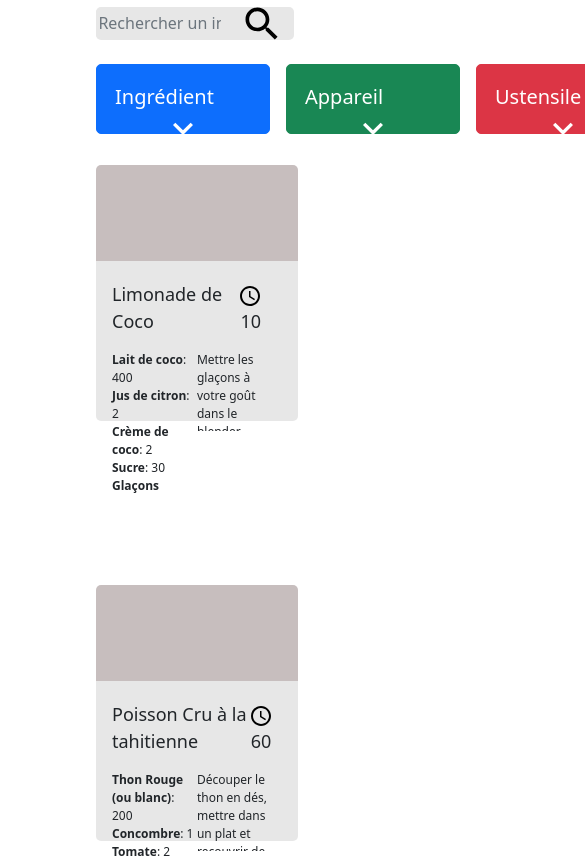
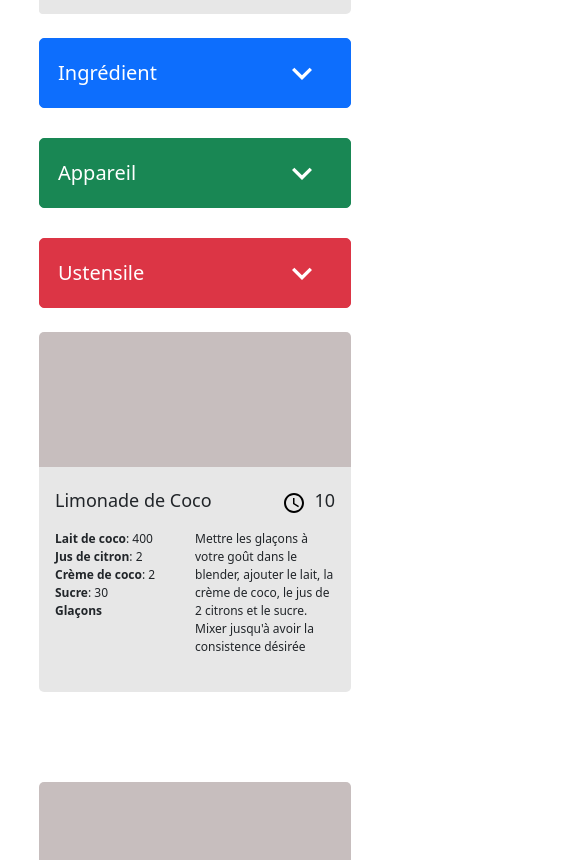
Before and after one commit to ArthurB2077/les-petits-plats, a website with bundled scripts: page index.html in a window 390 px wide. Shown: the part 179-1039 px from the top of the page, 585 px wide, since content can reach past the window. Built offline with nearby package versions, Linux system fonts and the light colour scheme.

Commit message:
Responsivity achieved

```diff
--- a/frontend/components/Search.js
+++ b/frontend/components/Search.js
@@ -30,7 +30,7 @@ class Search {
     }
 }
 const input = factory.createDOMElement('input', { id: 'searchbar-input', class: 'searchbar-input form-control me-2', type: 'search', placeholder: 'Rechercher un ingrédient, appareil, ustensiles ou une recette', 'aria-label': 'Barre de recherche' });
-const icon = factory.createDOMElement('svg', { class: 'me-3', 'aria-label': 'Loupe', width: '33', height: '33', viewBox: '0 0 33 33', fill: 'none', xmlns: 'http://www.w3.org/2000/svg' }, factory.createDOMElement('path', {d: 'M23.4167 20.6667H21.9683L21.455 20.1717C23.2517 18.0817 24.3333 15.3683 24.3333 12.4167C24.3333 5.835 18.9983 0.5 12.4167 0.5C5.835 0.5 0.5 5.835 0.5 12.4167C0.5 18.9983 5.835 24.3333 12.4167 24.3333C15.3683 24.3333 18.0817 23.2517 20.1717 21.455L20.6667 21.9683V23.4167L29.8333 32.565L32.565 29.8333L23.4167 20.6667ZM12.4167 20.6667C7.85167 20.6667 4.16667 16.9817 4.16667 12.4167C4.16667 7.85167 7.85167 4.16667 12.4167 4.16667C16.9817 4.16667 20.6667 7.85167 20.6667 12.4167C20.6667 16.9817 16.9817 20.6667 12.4167 20.6667Z', fill: 'black'}));
+const icon = factory.createDOMElement('svg', { id: 'search-icon-zoom', class: 'me-3', 'aria-label': 'Loupe', width: '33', height: '33', viewBox: '0 0 33 33', fill: 'none', xmlns: 'http://www.w3.org/2000/svg' }, factory.createDOMElement('path', {d: 'M23.4167 20.6667H21.9683L21.455 20.1717C23.2517 18.0817 24.3333 15.3683 24.3333 12.4167C24.3333 5.835 18.9983 0.5 12.4167 0.5C5.835 0.5 0.5 5.835 0.5 12.4167C0.5 18.9983 5.835 24.3333 12.4167 24.3333C15.3683 24.3333 18.0817 23.2517 20.1717 21.455L20.6667 21.9683V23.4167L29.8333 32.565L32.565 29.8333L23.4167 20.6667ZM12.4167 20.6667C7.85167 20.6667 4.16667 16.9817 4.16667 12.4167C4.16667 7.85167 7.85167 4.16667 12.4167 4.16667C16.9817 4.16667 20.6667 7.85167 20.6667 12.4167C20.6667 16.9817 16.9817 20.6667 12.4167 20.6667Z', fill: 'black'}));
 const search = new Search(input, icon, 'root');
 search.renderSearch();
 
--- a/frontend/style/components/dropdown-filter.scss
+++ b/frontend/style/components/dropdown-filter.scss
@@ -1,10 +1,21 @@
+#root {
+  @media all and (min-width: 200px) and (max-width: 600px) {
+    margin: 10%;
+  }
   .btn-group-container {
     display: inline-grid;
     grid-template-columns: auto auto auto;
+    @media all and (min-width: 200px) and (max-width: 840px) {
+      grid-template-columns: auto;
+      width: 100%;
+      grid-row-gap: 30px;
+    }
     .dropdown-btn-group {
       display: flex;
       flex-direction: column;
-    width: fit-content;
+      @media all and (min-width: 200px) and (max-width: 840px) {
+        margin-right: 0 !important;
+      }
       .dropdown-button {
         height: 70px !important;
         border-radius: 5px;
@@ -15,6 +26,9 @@
           margin-right: 10px;
           float: left;
           color: white;
+          @media all and (min-width: 200px) and (max-width: 840px) {
+            margin-right: 0;
+          }
           &::placeholder {
             color: white;
             opacity: 1;
@@ -24,6 +38,18 @@
           }
         }
         .dropdown-spinner {
+          @media all and (min-width: 600px) and (max-width: 840px) {
+            margin-left: 55%;
+          }
+          @media all and (min-width: 440px) and (max-width: 600px) {
+            margin-left: 45%;
+          }
+          @media all and (min-width: 355px) and (max-width: 440px) {
+            margin-left: 30%;
+          }
+          @media all and (min-width: 200px) and (max-width: 355px) {
+            margin-left: 0;
+          }
           path {
             pointer-events: none;
           }
@@ -78,3 +104,4 @@
       }
     }
   }
+}
--- a/frontend/style/components/recipe.scss
+++ b/frontend/style/components/recipe.scss
@@ -9,31 +9,36 @@
     grid-template-columns: auto auto;
     grid-column-gap: 8%;
   }
-  @media all and (min-width: 260px) and (max-width: 1480px) {
+  @media all and (min-width: 200px) and (max-width: 1480px) {
     grid-column-gap: 10%;
   }
-  @media all and (min-width: 260px) and (max-width: 1029px) {
+  @media all and (min-width: 200px) and (max-width: 1029px) {
     grid-template-columns: auto;
     grid-row-gap: 100px;
     padding: 50px;
   }
-  @media all and (min-width: 260px) and (max-width: 679px) {
+  @media all and (min-width: 200px) and (max-width: 679px) {
     padding: 0;
+    grid-row-gap: 50px;
+  }
+  @media all and (min-width: 200px) and (max-width: 500px) {
+    padding: 0;
+    grid-row-gap: 0;
   }
   .recipe {
     display: flex;
     height: 450px;
     border-radius: 5px;
     z-index: 0;
-    @media all and (min-width: 260px) and (max-width: 550px) {
-      height: 320px;
+    @media all and (min-width: 200px) and (max-width: 300px) {
+      height: 500px !important;
     }
     .recipe-img {
       background: $secondary-bg-color;
       height: 50%;
       border-top-right-radius: 5px;
       border-top-left-radius: 5px;
-      @media all and (min-width: 260px) and (max-width: 550px) {
+      @media all and (min-width: 200px) and (max-width: 550px) {
         height: 30% !important;
       }
     }
--- a/frontend/style/components/searchbar.scss
+++ b/frontend/style/components/searchbar.scss
@@ -8,5 +8,15 @@
     box-shadow: none !important;
     background: $primary-bg-color !important;
     padding: 1.2%;
+    @media all and (min-width: 200px) and (max-width: 580px) {
+      height: 50px !important;
+      padding: 3%;
+    }
+  }
+  #search-icon-zoom {
+    @media all and (min-width: 200px) and (max-width: 700px) {
+      width: 20px !important;
+      height: 20px !important;
+    }
   }
 }
```
Also changed, not shown: frontend/style/components/dropdown-filter.css, frontend/style/style.css, 2 other files. Lines whose indentation alone changed are shown as unchanged.
